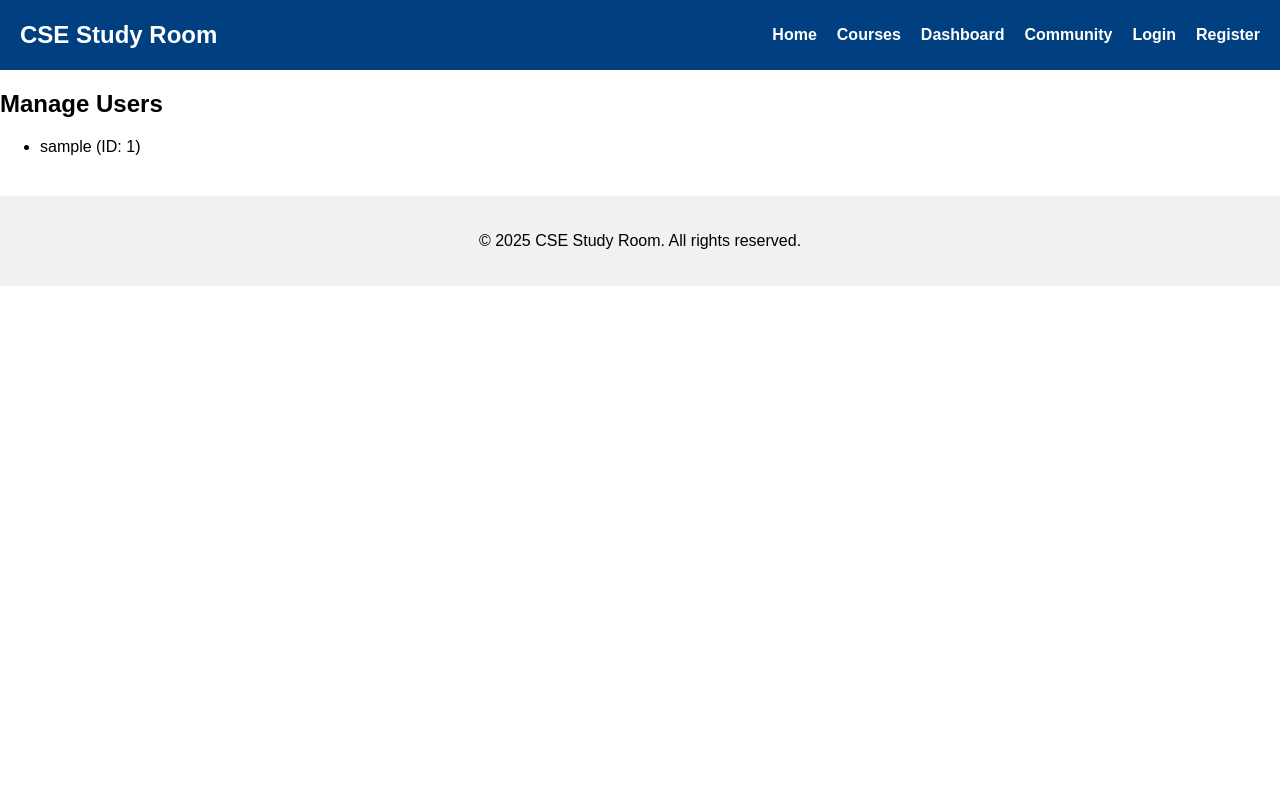
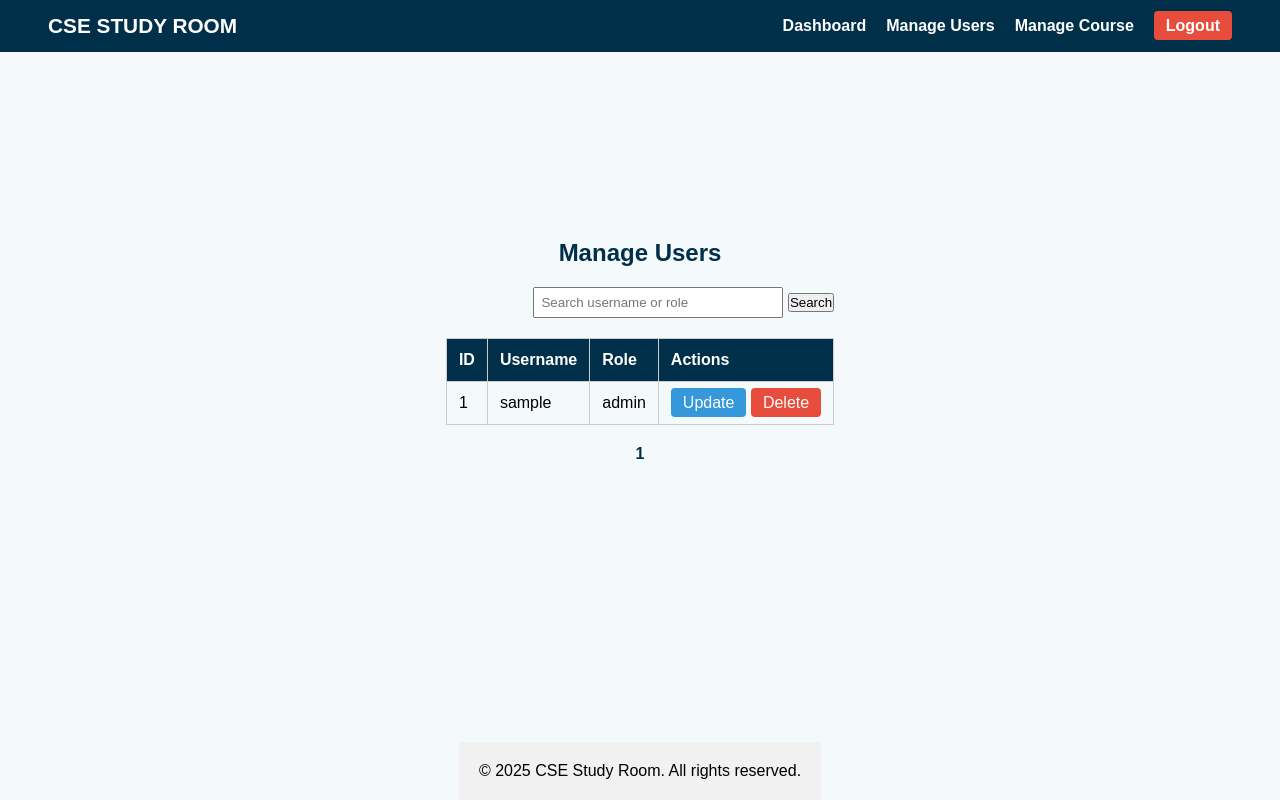
Before and after one commit to Sakib-Hasan3/Cse-Study-Room-Web-project, a PHP site: page /admin/manage_users.php in a window 1280 px wide. Run offline with PHP 8.4, Linux system fonts and the light colour scheme; the visitor is signed in with stand-in values (Sample User, id 1); tables that the repository leaves empty or names only in its code hold one stand-in row (values such as "Sample post").

Commit message:
Update manage_users.php

```diff
--- a/admin/manage_users.php
+++ b/admin/manage_users.php
@@ -1,13 +1,213 @@
 <?php
+session_start();
 require_once '../db.php';
-include '../includes/header.php';
 
-$result = $conn->query("SELECT id, username FROM users");
+// Ensure only admins access this
+if (!isset($_SESSION['user_id']) || $_SESSION['role'] !== 'admin') {
+    header("Location: ../auth/login.php");
+    exit();
+}
+
+// DELETE User
+if (isset($_GET['delete_id'])) {
+    $delete_id = intval($_GET['delete_id']);
+    $stmt = $conn->prepare("DELETE FROM users WHERE id = ?");
+    $stmt->bind_param("i", $delete_id);
+    $stmt->execute();
+    header("Location: manage_users.php?deleted=1");
+    exit();
+}
+
+// Search
+$search = $_GET['search'] ?? '';
+$search_query = "";
+$params = [];
+if (!empty($search)) {
+    $search_query = "WHERE username LIKE ? OR role LIKE ?";
+    $like = "%$search%";
+    $params = [$like, $like];
+}
+
+// Pagination
+$limit = 10;
+$page = isset($_GET['page']) ? max(1, intval($_GET['page'])) : 1;
+$offset = ($page - 1) * $limit;
+
+// Count total users
+$count_sql = "SELECT COUNT(*) FROM users $search_query";
+$count_stmt = $conn->prepare($count_sql);
+if (!empty($params)) {
+    $count_stmt->bind_param(str_repeat("s", count($params)), ...$params);
+}
+$count_stmt->execute();
+$count_stmt->bind_result($total_users);
+$count_stmt->fetch();
+$count_stmt->close();
+$total_pages = ceil($total_users / $limit);
+
+// Fetch users with pagination
+$user_sql = "SELECT id, username, role FROM users $search_query ORDER BY id DESC LIMIT ?, ?";
+$stmt = $conn->prepare($user_sql);
+if (!empty($params)) {
+    $types = str_repeat("s", count($params)) . "ii";
+    $bindValues = array_merge($params, [$offset, $limit]);
+    $stmt->bind_param($types, ...$bindValues);
+} else {
+    $stmt->bind_param("ii", $offset, $limit);
+}
+$stmt->execute();
+$result = $stmt->get_result();
 ?>
-<h2>Manage Users</h2>
-<ul>
-    <?php while ($user = $result->fetch_assoc()): ?>
-        <li><?= $user['username'] ?> (ID: <?= $user['id'] ?>)</li>
-    <?php endwhile; ?>
-</ul>
-<?php include '../includes/footer.php'; ?>
+
+<!DOCTYPE html>
+<html lang="en">
+<head>
+  <meta charset="UTF-8">
+  <title>Manage Users - CSE STUDY ROOM</title>
+  <link rel="stylesheet" href="../assets/css/dashboard.css">
+  <style>
+    .container {
+      padding: 60px 20px;
+      max-width: 1000px;
+      margin: auto;
+    }
+    h2 {
+      text-align: center;
+      margin-bottom: 20px;
+      color: #003049;
+    }
+    table {
+      width: 100%;
+      border-collapse: collapse;
+      margin-top: 20px;
+    }
+    th, td {
+      padding: 12px;
+      border: 1px solid #ccc;
+      text-align: left;
+    }
+    th {
+      background-color: #003049;
+      color: #fff;
+    }
+    .btn {
+      padding: 6px 12px;
+      border: none;
+      border-radius: 4px;
+      text-decoration: none;
+      color: #fff;
+      cursor: pointer;
+    }
+    .btn-delete {
+      background-color: #e74c3c;
+    }
+    .btn-update {
+      background-color: #3498db;
+    }
+    .pagination {
+      margin-top: 20px;
+      text-align: center;
+    }
+    .pagination a {
+      margin: 0 6px;
+      text-decoration: none;
+      color: #003049;
+      font-weight: bold;
+    }
+    .search-bar {
+      margin-top: 20px;
+      text-align: right;
+    }
+    .search-bar input {
+      padding: 6px;
+      width: 250px;
+    }
+    .nav {
+      width: 100%;
+      background: #003049;
+      padding: 14px 0;
+      display: flex;
+      justify-content: space-between;
+      align-items: center;
+      color: white;
+      padding-left: 24px;
+      padding-right: 24px;
+    }
+    .nav__brand {
+      font-size: 1.3rem;
+      font-weight: bold;
+    }
+    .nav__links {
+      list-style: none;
+      display: flex;
+      gap: 20px;
+    }
+    .nav__links a {
+      color: white;
+      text-decoration: none;
+      font-weight: bold;
+    }
+    .nav__logout {
+      background: #e74c3c;
+      padding: 6px 12px;
+      border-radius: 4px;
+    }
+  </style>
+</head>
+<body>
+
+  <nav class="nav">
+    <div class="nav__brand">CSE STUDY ROOM</div>
+    <ul class="nav__links">
+      <li><a href="../admin/dashboard.php">Dashboard</a></li>
+      <li><a href="manage_users.php">Manage Users</a></li>
+       <li><a href="../admin/manage_courses.php">Manage Course</a></li>
+      <li><a href="../auth/logout.php" class="nav__logout">Logout</a></li>
+    </ul>
+  </nav>
+
+  <div class="container">
+    <h2>Manage Users</h2>
+
+    <div class="search-bar">
+      <form method="GET">
+        <input type="text" name="search" value="<?= htmlspecialchars($search) ?>" placeholder="Search username or role">
+        <button type="submit">Search</button>
+      </form>
+    </div>
+
+    <?php if (isset($_GET['deleted'])): ?>
+      <p style="color: green;">User deleted successfully.</p>
+    <?php endif; ?>
+
+    <table>
+      <tr>
+        <th>ID</th>
+        <th>Username</th>
+        <th>Role</th>
+        <th>Actions</th>
+      </tr>
+      <?php while ($row = $result->fetch_assoc()): ?>
+        <tr>
+          <td><?= $row['id'] ?></td>
+          <td><?= htmlspecialchars($row['username']) ?></td>
+          <td><?= htmlspecialchars($row['role']) ?></td>
+          <td>
+            <a href="update_user.php?id=<?= $row['id'] ?>" class="btn btn-update">Update</a>
+            <a href="manage_users.php?delete_id=<?= $row['id'] ?>" class="btn btn-delete" onclick="return confirm('Are you sure you want to delete this user?')">Delete</a>
+          </td>
+        </tr>
+      <?php endwhile; ?>
+    </table>
+
+    <!-- Pagination -->
+    <div class="pagination">
+      <?php for ($i = 1; $i <= $total_pages; $i++): ?>
+        <a href="?page=<?= $i ?>&search=<?= urlencode($search) ?>"><?= $i ?></a>
+      <?php endfor; ?>
+    </div>
+  </div>
+
+</body>
+</html>
+<?php require_once '../includes/footer.php'; ?>
```
